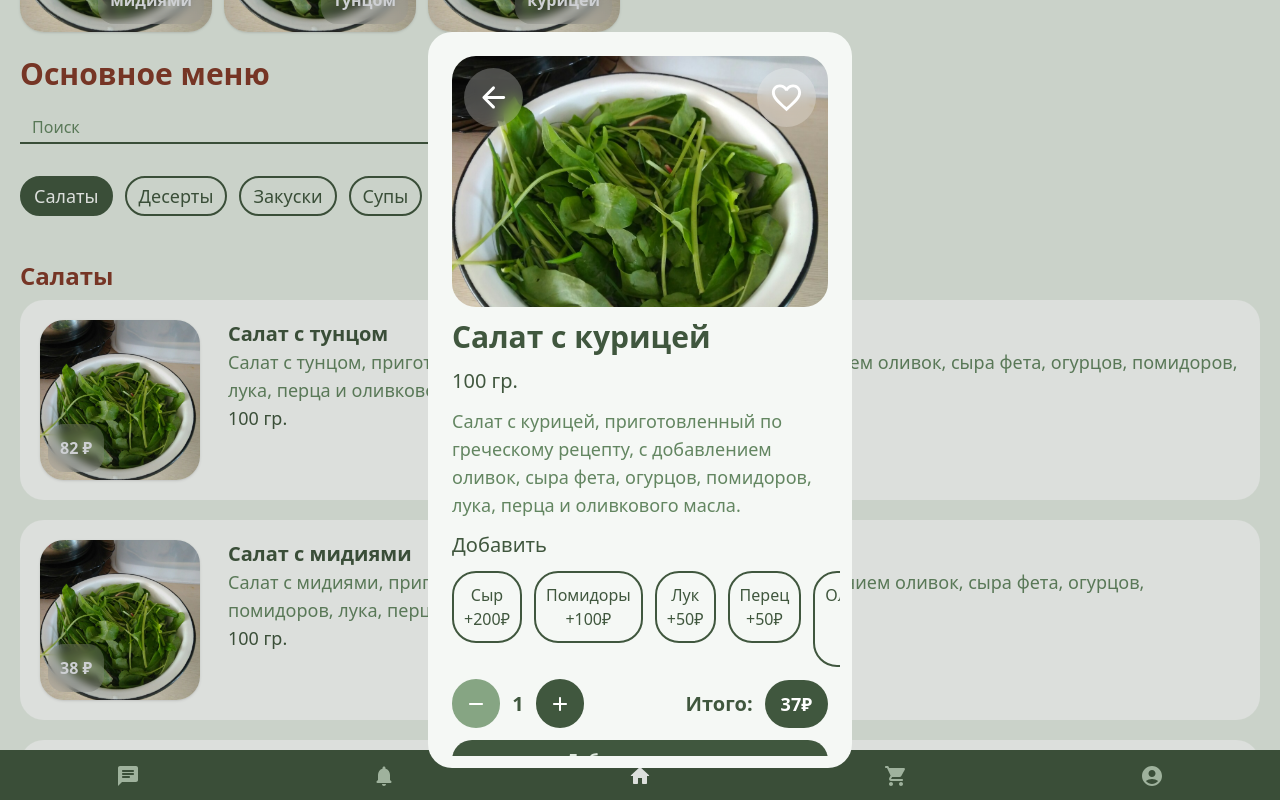
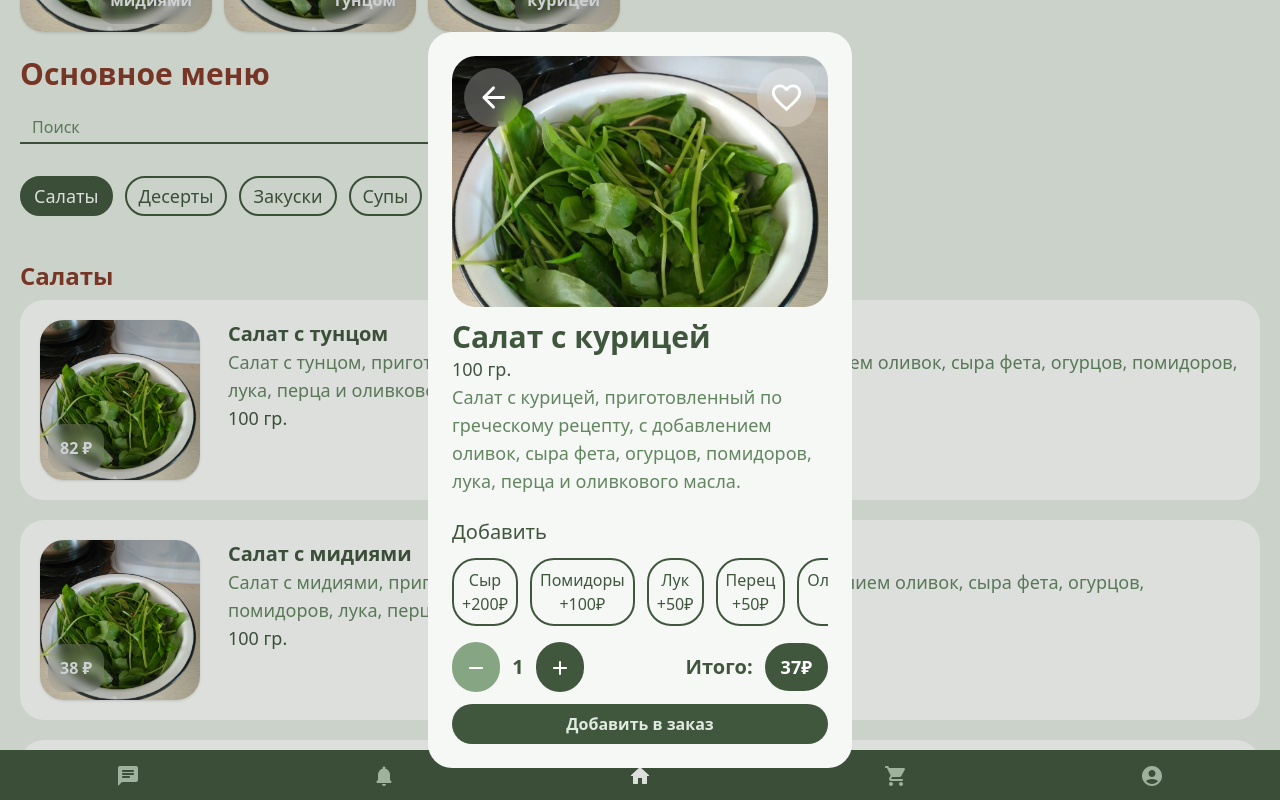
Before and after one commit to Kexogg/qrcafe, a React (Vite) app in the folder client/: page /customer/home in a window 1280 px wide. Both pictures are taken after a click on the button 640 px from the left and 984 px from the top of the page. Shown: the part 584-1384 px from the top of the page. Built offline with nearby package versions, Linux system fonts and the light colour scheme.

Commit message:
update dish modal

```diff
--- a/client/src/components/UI/Modal/DishModal.tsx
+++ b/client/src/components/UI/Modal/DishModal.tsx
@@ -32,20 +32,22 @@ const DishModal = ({dish, onClose}: DishModalProps) => {
                             </button>
                         </nav>
                     </div>
-                    <h1 className={'text-primary-700 text-3xl font-bold'}>{currentDish.name}</h1>
-                    <p className={'text-primary-700 text-xl'}>{currentDish.weight}</p>
-                    <p className={'text-primary-500 text-lg'}>{currentDish.description}</p>
-                    <div className={'flex flex-col mt-auto gap-3 grow-0 justify-end'}>
+                    <section className={'min-h-0 grow overflow-y-scroll'}>
+                        <h1 className={'text-primary-700 text-3xl font-bold'}>{currentDish.name}</h1>
+                        <p className={'text-primary-700 text-lg'}>{currentDish.weight}</p>
+                        <p className={'text-primary-500 text-lg'}>{currentDish.description}</p>
+                    </section>
+                    <section className={'flex flex-col mt-auto gap-3 grow-0 justify-end'}>
                         {
                             currentDish.extras.length > 0 &&
                             <>
                                 <h2 className={'text-primary-700 text-xl font-medium'}>Добавить</h2>
-                                <ul className={'flex gap-3'}>
+                                <ul className={'flex gap-3 overflow-y-scroll no-scrollbar pb-1'}>
                                     {currentDish.extras.map((extra) => {
                                         return (
                                             <li key={extra.id}>
                                                 <button
-                                                    className={`border-2 p-2.5 border-primary-700 rounded-3xl ${extra.applied ? 'bg-primary-700 text-white' : 'text-primary-700'}`}
+                                                    className={`whitespace-nowrap border-2 p-2 border-primary-700 rounded-3xl ${extra.applied ? 'bg-primary-700 text-white' : 'text-primary-700'}`}
                                                     onClick={() => {
                                                         setCurrentDish({...currentDish, extras: toggleDishExtra(currentDish, extra.id)})
                                                     }}>
@@ -76,7 +78,7 @@ const DishModal = ({dish, onClose}: DishModalProps) => {
                             <p className={'rounded-full bg-primary-700 text-white py-2.5 px-4 text-lg font-semibold '}>{getDishTotal(currentDish)}₽</p>
                         </div>
                         <Button label={'Добавить в заказ'} dark onClick={onClose /*TODO: Add cart*/}/>
-                    </div>
+                    </section>
                 </div>
             }
         </Modal>
```
